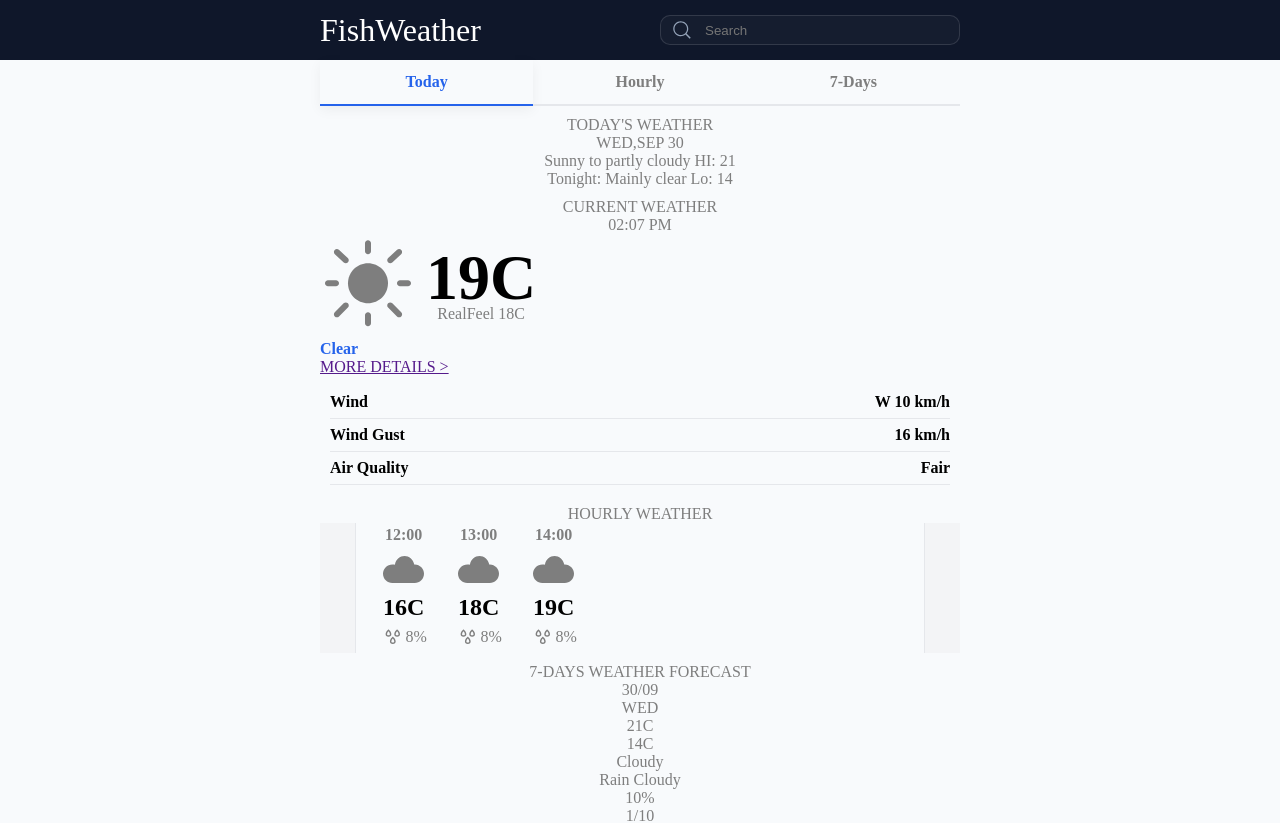
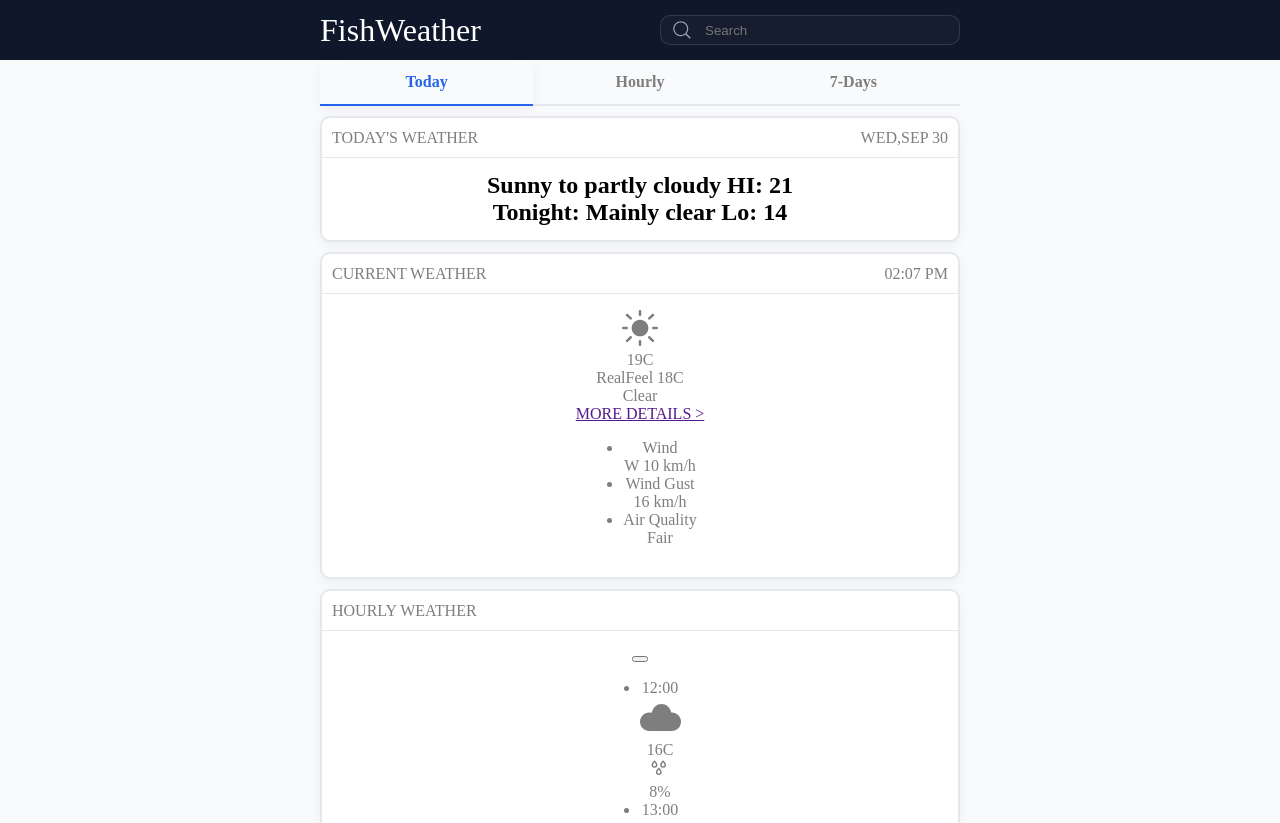
Before and after one commit to CertaCode/weatherApp-react, a React (Vite) app: page / in a window 1280 px wide. Shown: the top 823 px of the page. Built offline with nearby package versions, Linux system fonts and the light colour scheme.

Commit message:
feat: implement Card component with styles and structure; add CSS for layout

```diff
--- a/src/components/ui/Card.jsx
+++ b/src/components/ui/Card.jsx
@@ -1,18 +1,29 @@
+import "../../styles/components/ui/Card.css";
+import PropTypes from "prop-types";
+
+Card.propTypes = {
+  title: PropTypes.string.isRequired,
+  date: PropTypes.string.isRequired,
+  CardTitleComponent: PropTypes.element.isRequired,
+  children: PropTypes.element.isRequired,
+  className: PropTypes.string.isRequired,
+};
+
 export default function Card({
   title,
   date,
   CardTitleComponent,
   children,
-  ...props
+  className,
 }) {
   return (
-    <section className="card" {...props}>
-      <div className="card-title">
+    <section className={`card ${className ? className : ""}`}>
+      <div className="card__title">
         {title && <p>{title}</p>}
         {date && <p>{date}</p>}
         {CardTitleComponent && <CardTitleComponent />}
       </div>
-      <div className="card-content">{children}</div>
+      <div className="card__content">{children}</div>
     </section>
   );
 }
--- /dev/null
+++ b/src/styles/components/ui/Card.css
@@ -0,0 +1,33 @@
+.card {
+    background: var(--card-bg);
+    border: 2px solid var(--border);
+    border-radius: var(--border-radius);
+    overflow: hidden;
+    box-shadow: 0 4px 12px rgba(0, 0, 0, 0.05);
+}
+
+.card__title {
+    display: flex;
+    justify-content: space-between;
+    width: 100%;
+    height: 40px;
+
+    padding: 0 10px;
+    align-items: center;
+
+    border-bottom: 1px solid var(--border);
+    box-sizing: border-box;
+}
+
+.card__content {
+    display: flex;
+    flex-direction: column;
+
+    width: 100%;
+
+    padding: 14px;
+    align-items: center;
+    justify-content: center;
+
+    box-sizing: border-box;
+}
```
